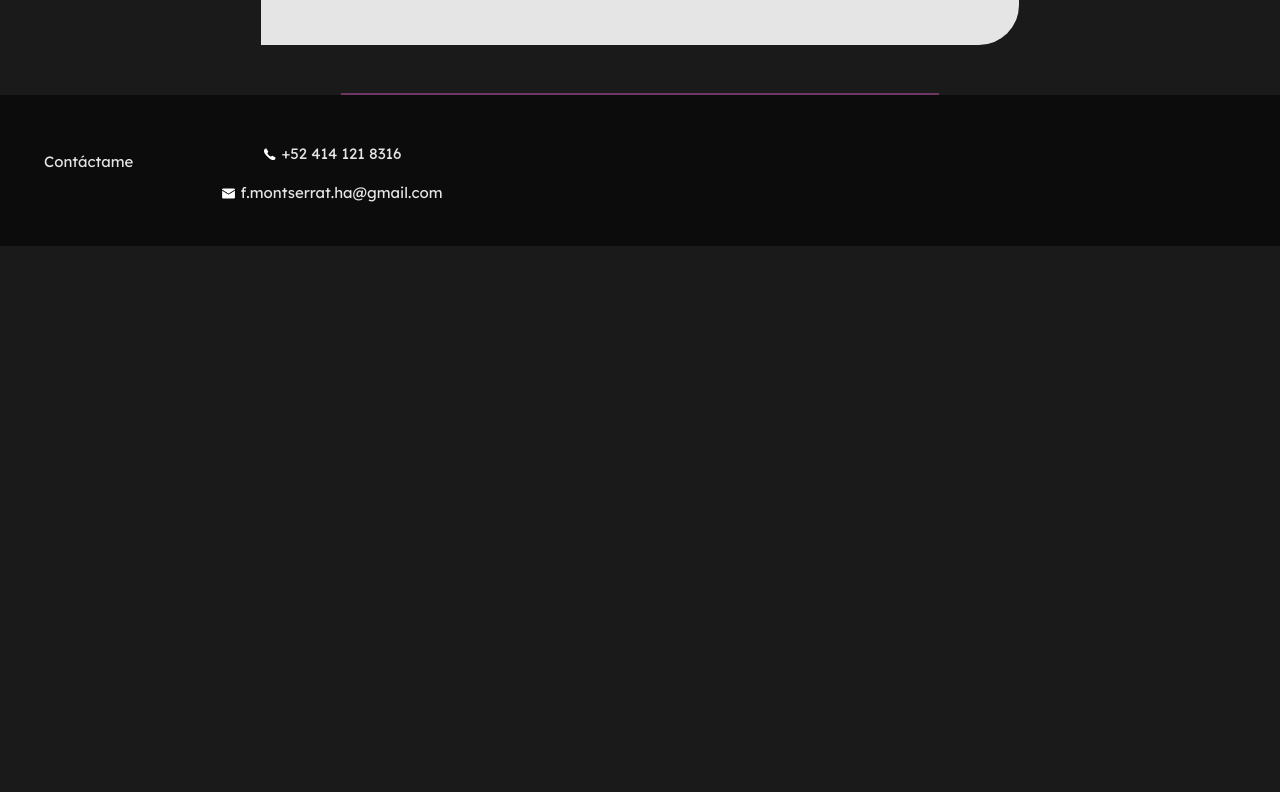
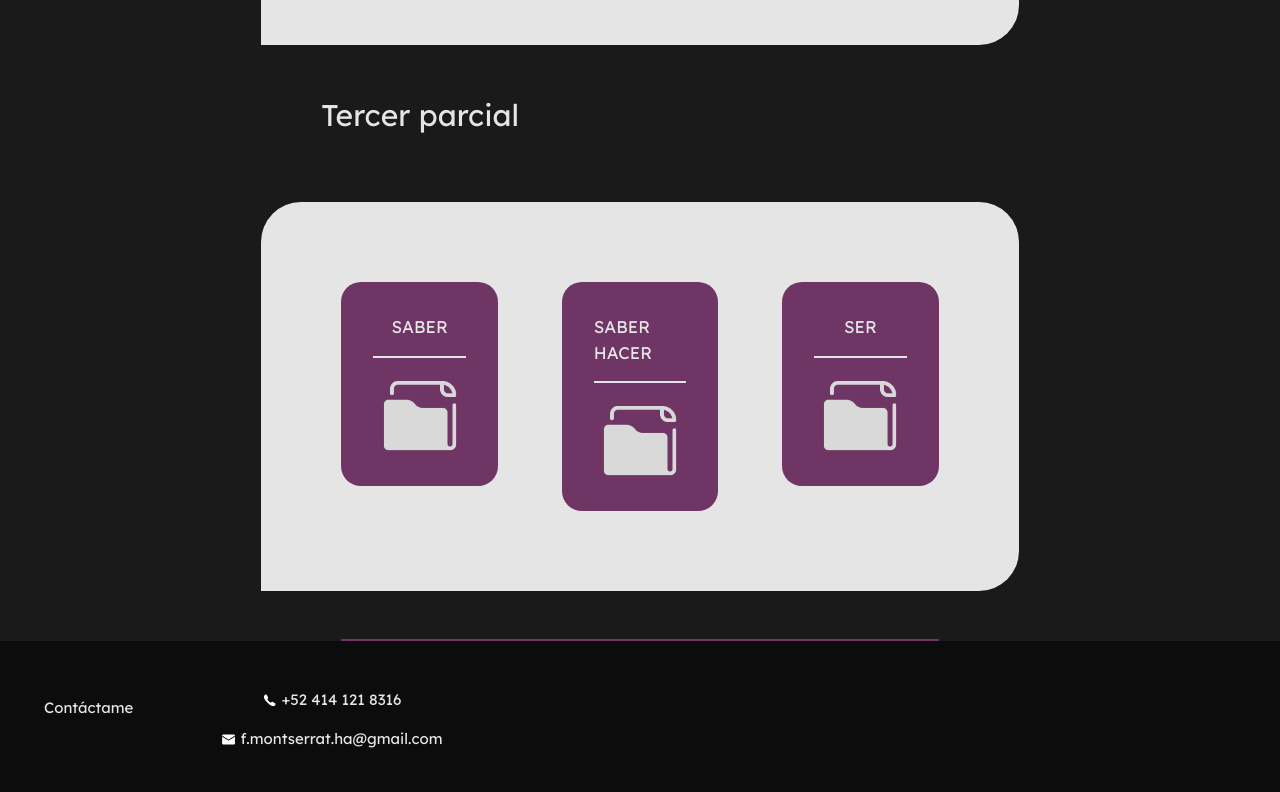
Before and after one commit to sowa-remon/portafolio-emds, a website: page web/index.html in a window 1280 px wide. Shown: the part 1297-2089 px from the top of the page. Before the commit the page ends 1543 px from the top, so only its background shows below. Drawn offline with Linux system fonts and the light colour scheme.

Commit message:
Update index.html

```diff
--- a/web/index.html
+++ b/web/index.html
@@ -147,6 +147,56 @@
                         </div>
                     </div>
                 </div>
+            <div class="row m-5">
+                <p class="sub-txt mx-5">Tercer parcial</p>
+            </div>
+            <div class="row">
+                <div class="container">
+                <div class="white-bubble">
+                    <div class="d-flex justify-content-center m-3">
+                       <!--
+                        Saber
+                       -->
+                        <div class="col-4">
+                            <div class="purple-box" onclick="window.open('https://drive.google.com/drive/folders/1SDrKIxLl1ybFrCDBXQ61MUkQkIfyiBWL?usp=sharing', '_blank');">
+                                    <div class="d-flex justify-content-center">
+                                        <div class="folder-txt">SABER</div>
+                                    </div>
+                                <div class="hr-white"></div>
+                                <div class="d-flex justify-content-center">
+                                    <img class="icon-folder" src="../resources/icons8-folder-512.png" alt="Carpeta Saber">
+                                </div>
+                            </div>
+                        </div>
+                        <!--
+                            saber hacer
+                        -->
+                        <div class="col-4">
+                            <div class="purple-box" onclick="window.open('https://drive.google.com/drive/folders/1JZTyFVs_P8OnYWdEGXgwlYA3sVUBgBF1?usp=sharing','_blank');">
+                                    <div class="d-flex justify-content-center">
+                                        <div class="folder-txt">SABER HACER</div>
+                                    </div>                               <div class="hr-white"></div>
+                                <div class="d-flex justify-content-center">
+                                    <img class="icon-folder" src="../resources/icons8-folder-512.png" alt="Carpeta SABER HACER">
+                                </div>
+                            </div>
+                        </div>
+                        <!--
+                            ser
+                        -->
+                        <div class="col-4">
+                            <div class="purple-box" onclick="window.open('https://drive.google.com/drive/folders/1hD8IMzkKeFv1HF6GPIdt6xQaCMXRGXJh?usp=sharing','_blank');">
+                                    <div class="d-flex justify-content-center">
+                                        <div class="folder-txt">SER</div>
+                                    </div>
+                                <div class="hr-white"></div>
+                                <div class="d-flex justify-content-center">
+                                    <img class="icon-folder" src="../resources/icons8-folder-512.png" alt="Carpeta SER">
+                                </div>
+                            </div>
+                        </div>
+                    </div>
+                </div>
                 <div class="d-flex justify-content-center">
                     <div class="half-hr mt-5"></div>
                 </div>
```
